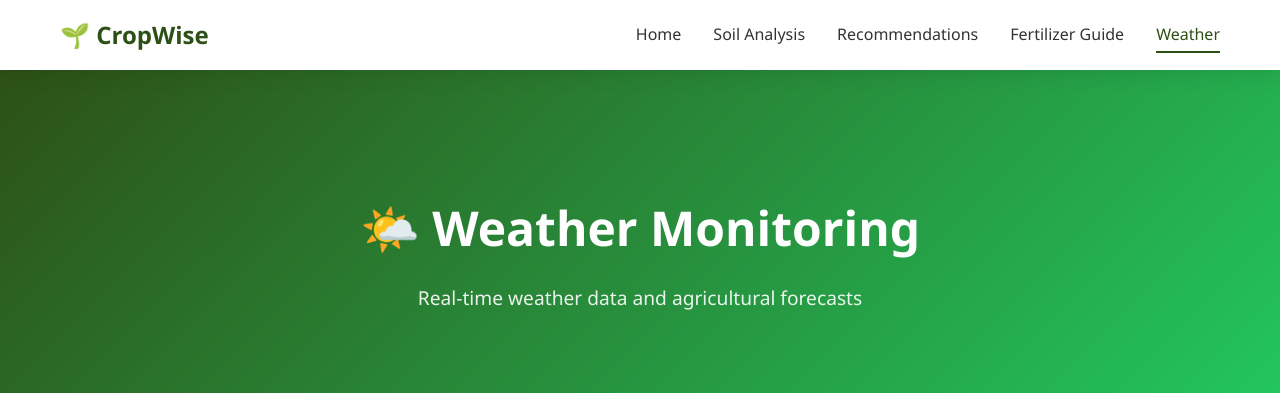
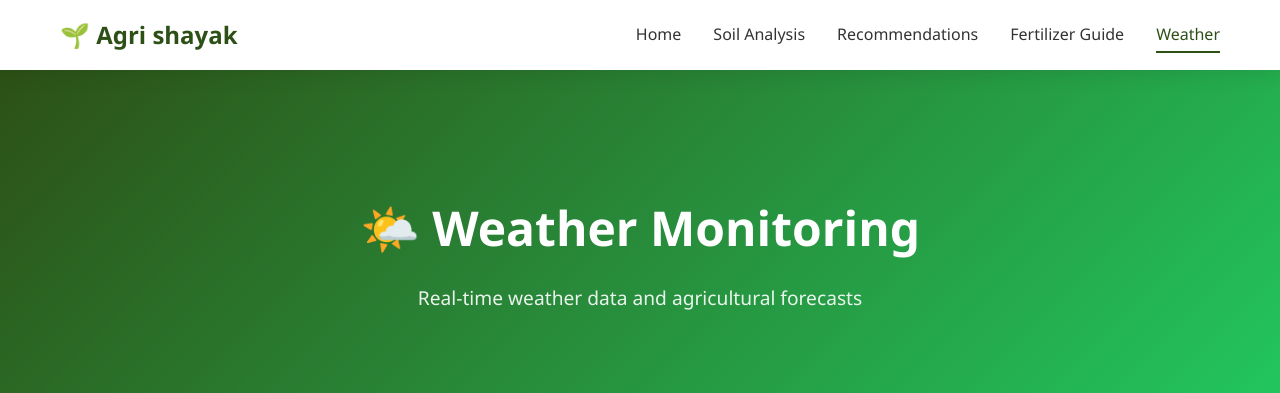
Before and after one commit to Asutosh-1234/Agri-sahayak, a Python web app: template templates/weather.html in a window 1280 px wide. Shown: the top 393 px of the page. Run offline with Jinja, Linux system fonts and the light colour scheme; the template is opened without the code that fills it, so the values that code supplies are empty.

Commit message:
name change

```diff
--- a/templates/fertilizer.html
+++ b/templates/fertilizer.html
@@ -11,7 +11,7 @@
     <nav class="navbar">
         <div class="nav-container">
             <div class="nav-logo">
-                <h2>🌱 CropWise</h2>
+                <h2>🌱 Agri shayak</h2>
             </div>
             <div class="nav-menu" id="nav-menu">
                 <a href="/index" class="nav-link">Home</a>
--- a/templates/index.html
+++ b/templates/index.html
@@ -11,7 +11,7 @@
     <nav class="navbar">
         <div class="nav-container">
             <div class="nav-logo">
-                <h2>🌱 CropWise</h2>
+                <h2>🌱 Agri shayak</h2>
             </div>
             <div class="nav-menu" id="nav-menu">
                 <a href="/index" class="nav-link active">Home</a>
--- a/templates/recommendations.html
+++ b/templates/recommendations.html
@@ -13,7 +13,7 @@
     <nav class="navbar">
         <div class="nav-container">
             <div class="nav-logo">
-                <h2>🌱 CropWise</h2>
+                <h2>🌱 Ari shayak</h2>
             </div>
             <div class="nav-menu" id="nav-menu">
                 <a href="/index" class="nav-link">Home</a>
--- a/templates/soil-analysis.html
+++ b/templates/soil-analysis.html
@@ -10,7 +10,7 @@
     <nav class="navbar">
         <div class="nav-container">
             <div class="nav-logo">
-                <h2>🌱 CropWise</h2>
+                <h2>🌱 Agri shayak</h2>
             </div>
             <div class="nav-menu" id="nav-menu">
                 <a href="/" class="nav-link">Home</a>
--- a/templates/weather.html
+++ b/templates/weather.html
@@ -14,7 +14,7 @@
     <nav class="navbar">
         <div class="nav-container">
             <div class="nav-logo">
-                <h2>🌱 CropWise</h2>
+                <h2>🌱 Agri shayak</h2>
             </div>
             <div class="nav-menu" id="nav-menu">
                 <a href="/index" class="nav-link">Home</a>
```
